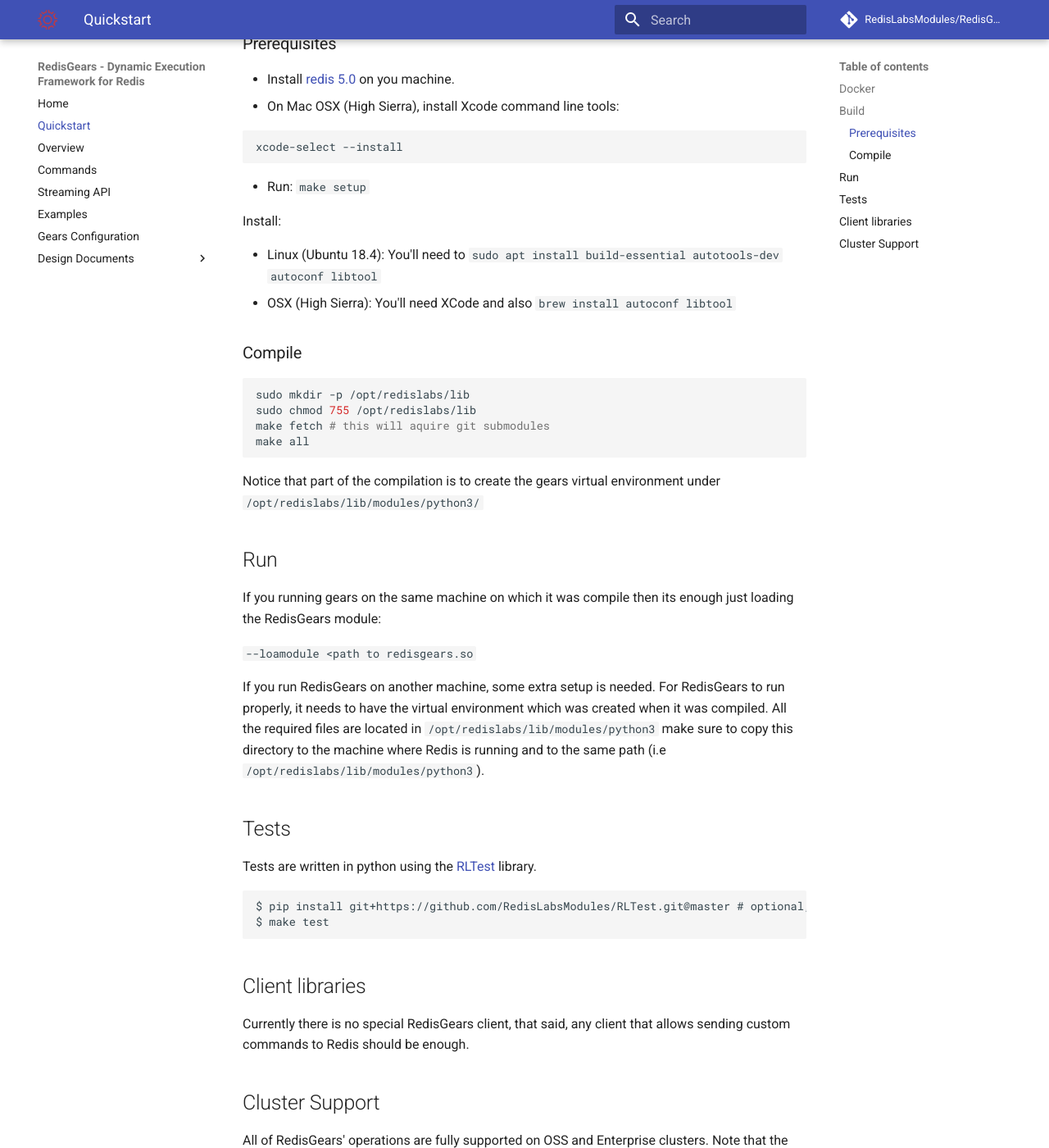
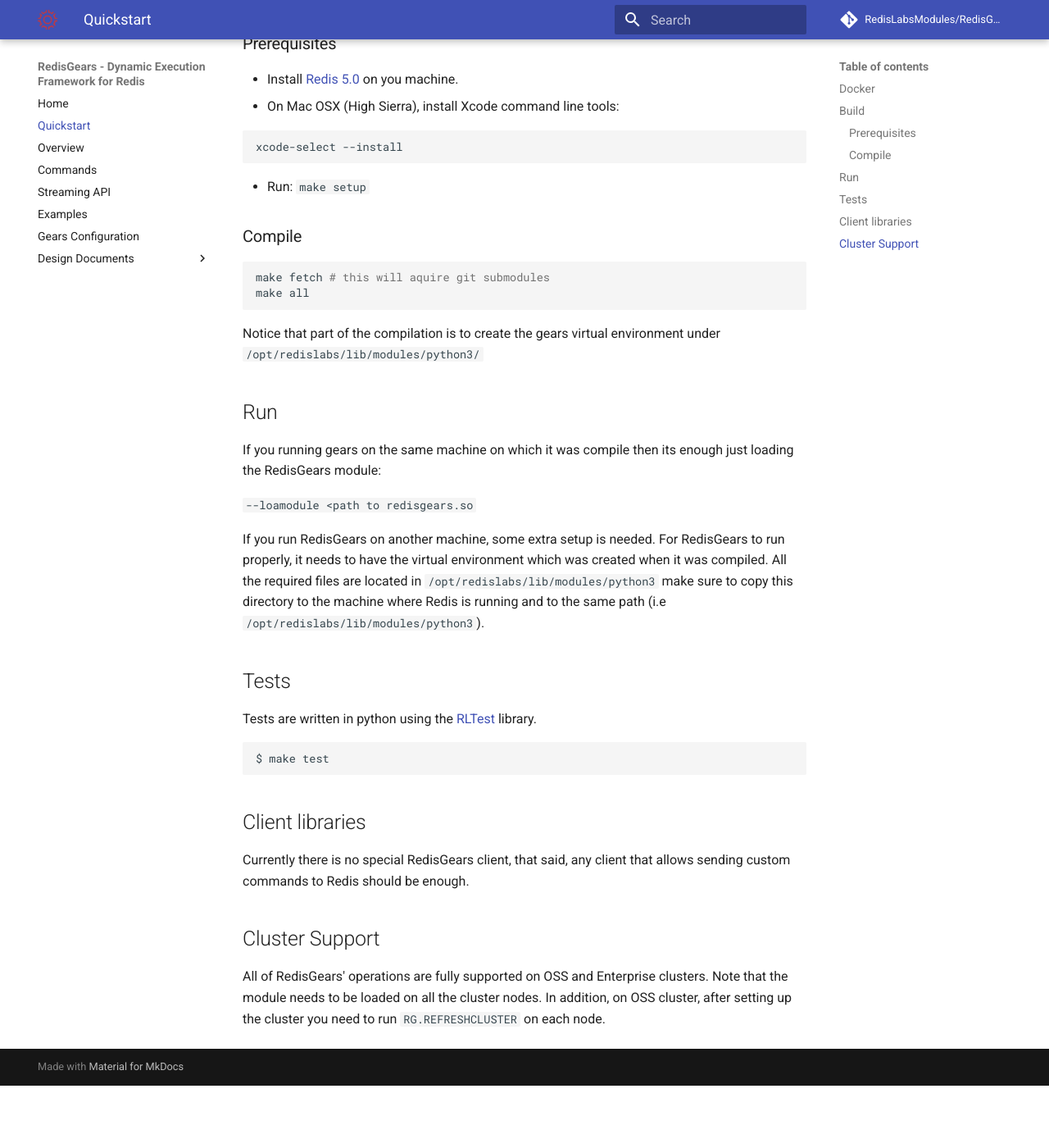
Before and after one commit to RedisGears/RedisGears, an MkDocs documentation site: the page built from docs/quickstart.md, in a window 1280 px wide and 1400 px high, scrolled down 431 px. Shown: the whole window at 82% size. Built offline with MkDocs 1.6.1 and Material for MkDocs 9.7.7, drawn with Linux system fonts in a browser that asks for light colours; comment, search, counter and statistics services are not loaded; old or Windows-style settings are respelled for this version of MkDocs; after the commit the page ends 1755 px from its top, so only the background shows below that.

Commit message:
Update quickstart.md

````diff
--- a/docs/quickstart.md
+++ b/docs/quickstart.md
@@ -2,7 +2,6 @@
 Dynamic execution framework for your Redis data:
 
 ## Docker
-
 To quickly tryout RedisGears, launch an instance using docker:
 
 ```sh
@@ -10,9 +9,9 @@
 ```
 
 ## Build
+
 ### Prerequisites
-
-* Install [redis 5.0](https://redis.io/) on you machine.
+* Install [Redis 5.0](https://redis.io/) on you machine.
 * On Mac OSX (High Sierra), install Xcode command line tools:
 
 ```bash
@@ -21,16 +20,8 @@
 
 * Run: `make setup`
 
-
-Install:
-
-* Linux (Ubuntu 18.4): You'll need to `sudo apt install build-essential autotools-dev autoconf libtool`
-* OSX (High Sierra): You'll need XCode and also `brew install autoconf libtool`
-
 ### Compile
 ```bash
-sudo mkdir -p /opt/redislabs/lib
-sudo chmod 755 /opt/redislabs/lib
 make fetch # this will aquire git submodules
 make all
 ```
@@ -46,12 +37,10 @@
 ## Tests
 Tests are written in python using the [RLTest](https://github.com/RedisLabsModules/RLTest) library.
 ```
-$ pip install git+https://github.com/RedisLabsModules/RLTest.git@master # optional, use virtualenv
 $ make test
 ```
 
 ## Client libraries
-
 Currently there is no special RedisGears client, that said, any client that allows sending custom commands to Redis should be enough.
 
 ## Cluster Support
````
